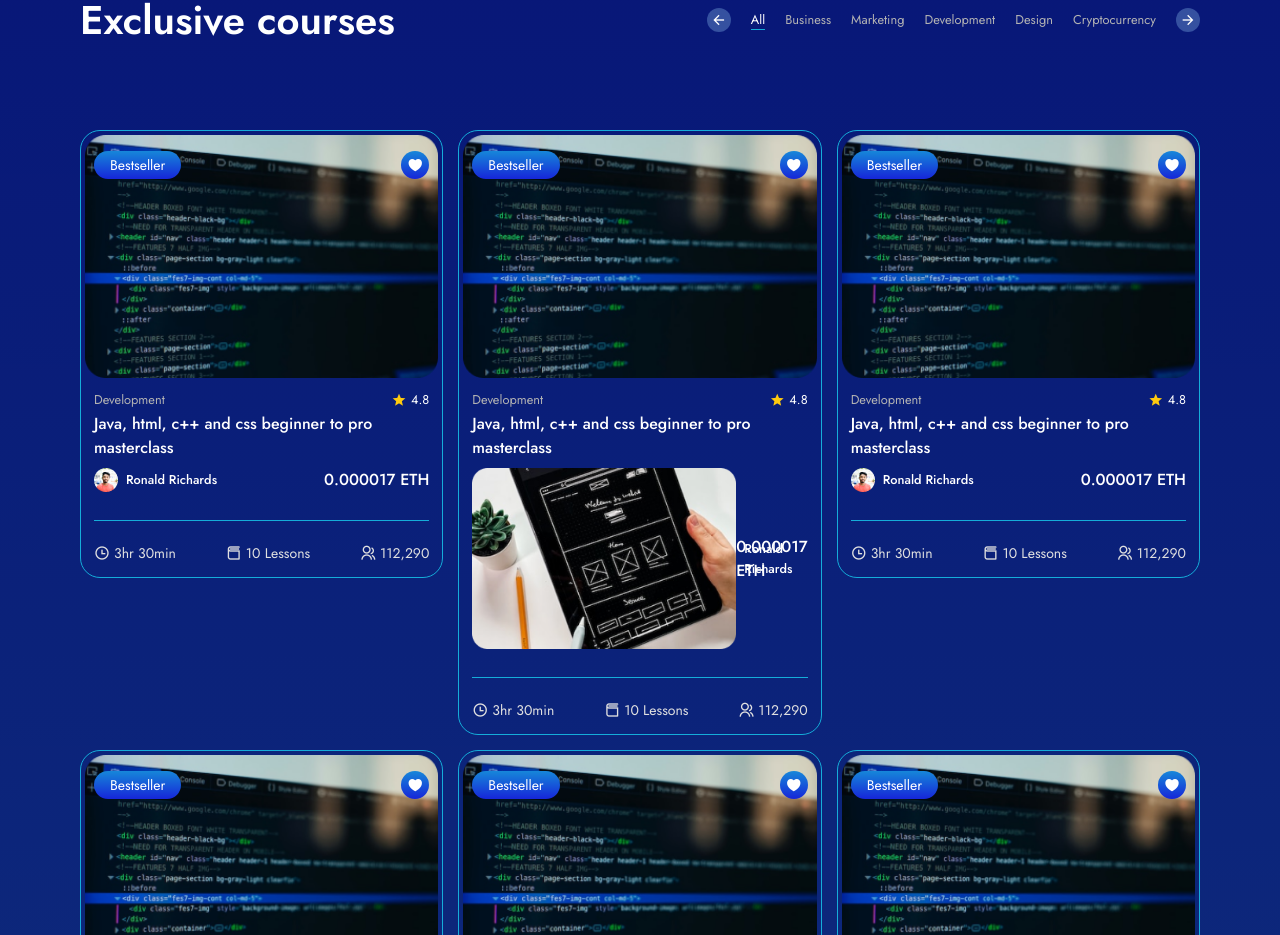
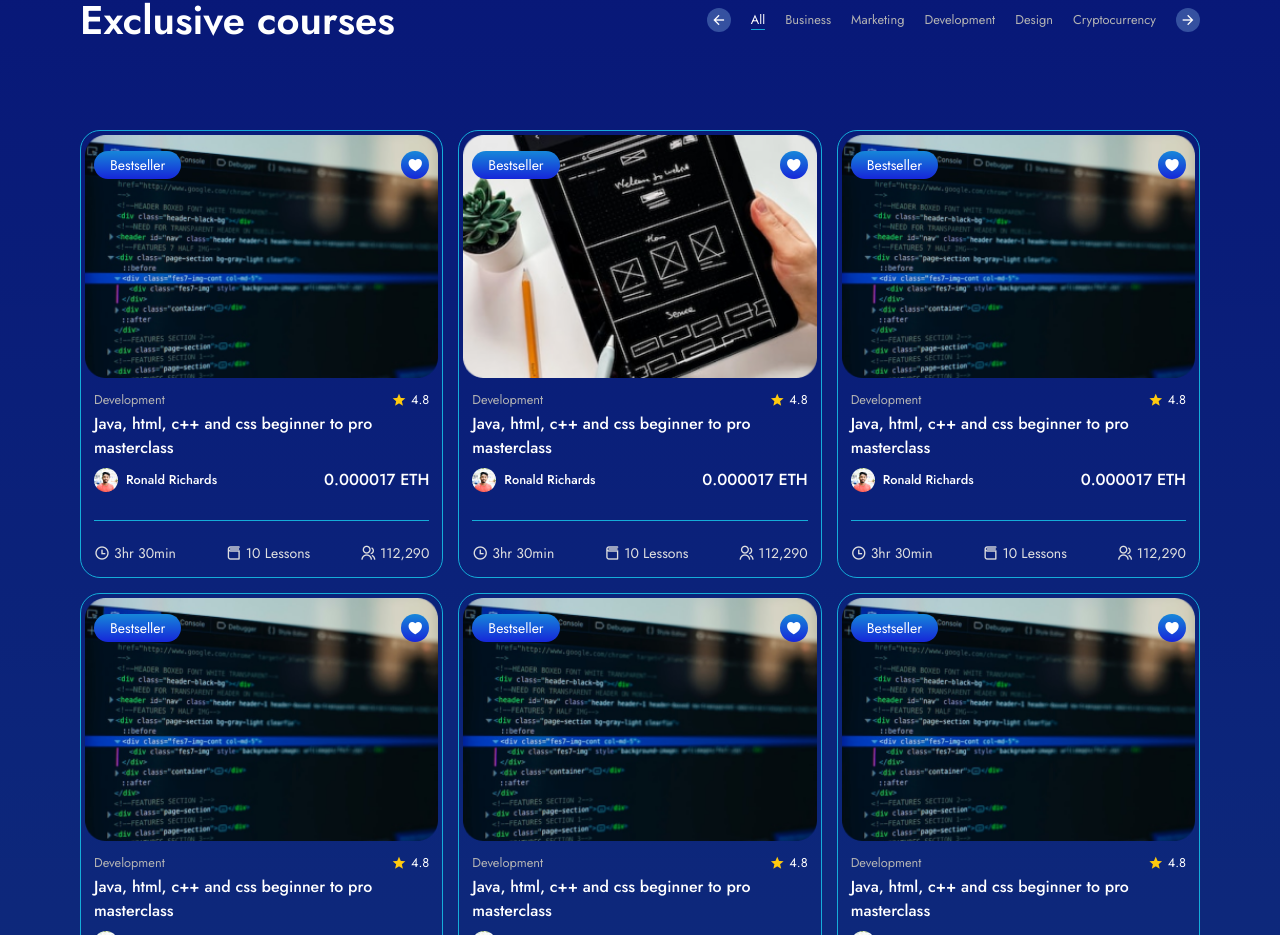
Before and after one commit to NerdwareX/nerdwarex-waitlist, a React (Create React App) app: page / in a window 1280 px wide. Shown: the part 1447-2382 px from the top of the page. Built offline with nearby package versions, Linux system fonts and the light colour scheme.

Commit message:
Update data.js

```diff
--- a/src/data.js
+++ b/src/data.js
@@ -68,12 +68,12 @@ export const courses = [
     heartIcon: "ri-heart-3-fill",
   },
   {
-    image: require("./assets/img.png"),
+    image: require("./assets/learning.png"),
     title: "Development",
     starIcon: "ri-star-s-fill",
     rating: "4.8",
     desc: "Java, html, c++ and css beginner to pro masterclass",
-    authorImg: require("./assets/learning.png"),
+    authorImg: require("./assets/avatar.png"),
     name: "Ronald Richards",
     price: "0.000017 ETH",
     clockIcon: "ri-time-line",
```
